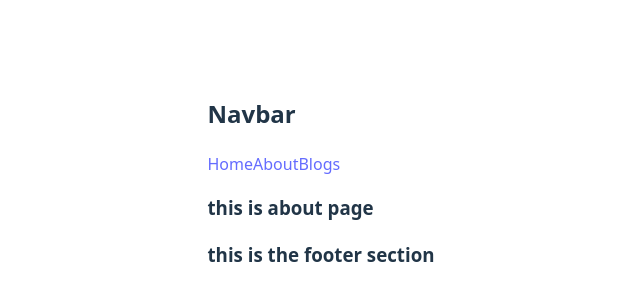
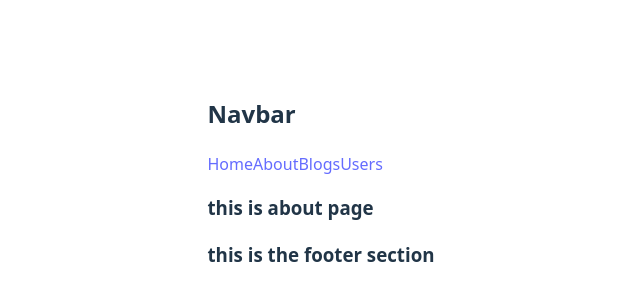
Before and after one commit to Amitkumersarkar/Nasted-Routes, a React (Vite) app: page /about in a window 1280 px wide. Shown: the part 218-518 px from the top of the page, without its empty margins (319-959 px from the left). Built offline with nearby package versions, Linux system fonts and the light colour scheme.

Commit message:
added new file

```diff
--- a/src/components/Header/Navbar.jsx
+++ b/src/components/Header/Navbar.jsx
@@ -9,6 +9,7 @@ const Navbar = () => {
                 <Link to='/'>Home</Link>
                 <Link to='about'>About</Link>
                 <Link to='/blogs'>Blogs</Link>
+                <Link to='/users'>Users</Link>
             </nav>
         </div>
     );
--- /dev/null
+++ b/src/components/Users.jsx
@@ -0,0 +1,11 @@
+
+const Users = () => {
+    console.log(Users);
+    return (
+        <div>
+            <h2>Users :{Users.length} </h2>
+        </div>
+    );
+};
+
+export default Users;
--- a/src/main.jsx
+++ b/src/main.jsx
@@ -8,6 +8,7 @@ import {
 } from "react-router-dom";
 import About from './components/About';
 import Blogs from './components/Blogs';
+import Users from './components/Users';
 
 const router = createBrowserRouter([
   {
@@ -22,6 +23,11 @@ const router = createBrowserRouter([
         path: '/blogs',
         element: <Blogs></Blogs>
       },
+      {
+        path: '/users',
+        loader: () => fetch('https://jsonplaceholder.typicode.com/users'),
+        element: <Users></Users>,
+      }
     ],
   },
 
```
